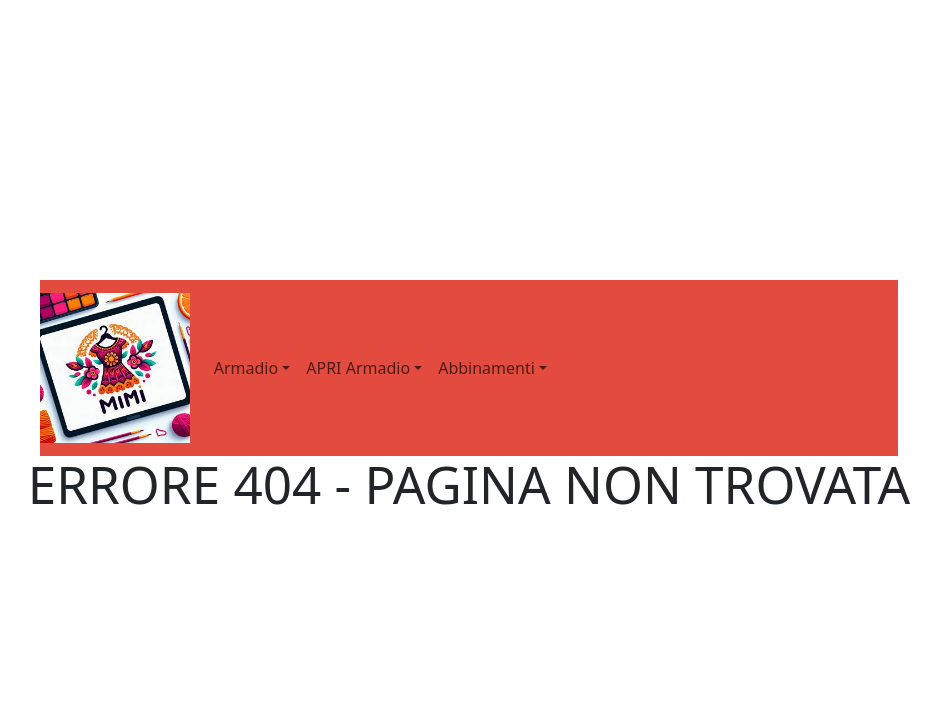
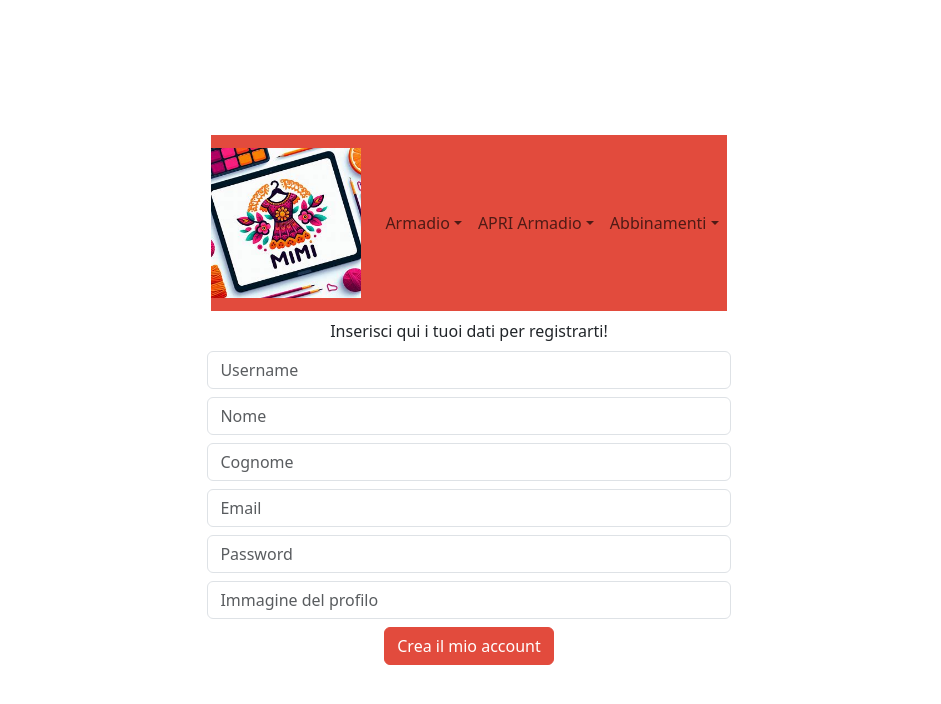
Before and after one commit to MichelaVivacqua/mimis_wardrobe_fe, a React (Vite) app: page /Registrazione in a window 1280 px wide. Before the commit this address had no page. Shown: the top 704 px of the page, without its empty margins (171-1112 px from the left). Built offline with nearby package versions, Linux system fonts and the light colour scheme.

Commit message:
registrazione page

```diff
--- a/src/App.jsx
+++ b/src/App.jsx
@@ -4,6 +4,7 @@ import "bootstrap-icons/font/bootstrap-icons.css";
 import MyNavbar from "./components/MyNavbar";
 import Login from "./components/Login";
 import { BrowserRouter, Routes, Route } from "react-router-dom";
+import Registrazione from "./components/Registrazione";
 
 function App() {
   return (
@@ -15,7 +16,7 @@ function App() {
         <main className="container-fluid">
           <Routes>
             <Route element={<Login />} path="/" />
-            {/* <Route element={<Registrazione/>} path="/Registrazione" /> */}
+            <Route element={<Registrazione />} path="/Registrazione" />
             <Route
               element={
                 <h1 className="text-center">ERRORE 404 - PAGINA NON TROVATA</h1>
--- /dev/null
+++ b/src/components/Registrazione.jsx
@@ -0,0 +1,38 @@
+import Form from "react-bootstrap/Form";
+import Button from "react-bootstrap/Button";
+import { Link } from "react-router-dom";
+
+const Registrazione = () => (
+  <Form>
+    <div className="m-2">Inserisci qui i tuoi dati per registrarti!</div>
+    <Form.Group className="m-2">
+      <Form.Control type="text" placeholder="Username" />
+    </Form.Group>
+
+    <Form.Group className="m-2">
+      <Form.Control type="text" placeholder="Nome" />
+    </Form.Group>
+
+    <Form.Group className="m-2">
+      <Form.Control type="text" placeholder="Cognome" />
+    </Form.Group>
+
+    <Form.Group className="m-2" controlId="formBasicEmail">
+      <Form.Control type="email" placeholder="Email" />
+    </Form.Group>
+
+    <Form.Group className="m-2" controlId="formBasicPassword">
+      <Form.Control type="password" placeholder="Password" />
+    </Form.Group>
+
+    <Form.Group className="m-2">
+      <Form.Control type="text" placeholder="Immagine del profilo" />
+    </Form.Group>
+
+    <Button type="submit" className="custom-button">
+      Crea il mio account
+    </Button>
+  </Form>
+);
+
+export default Registrazione;
```
